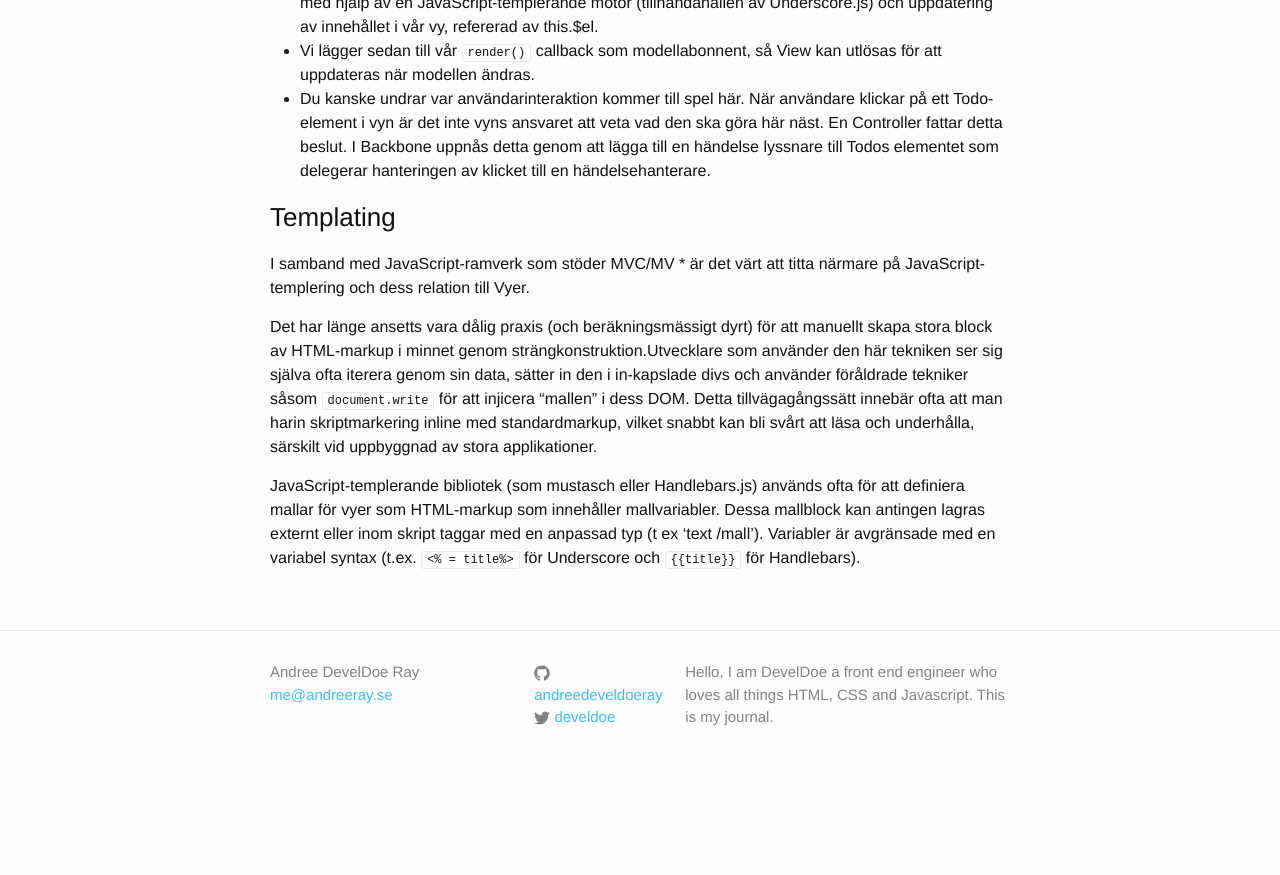
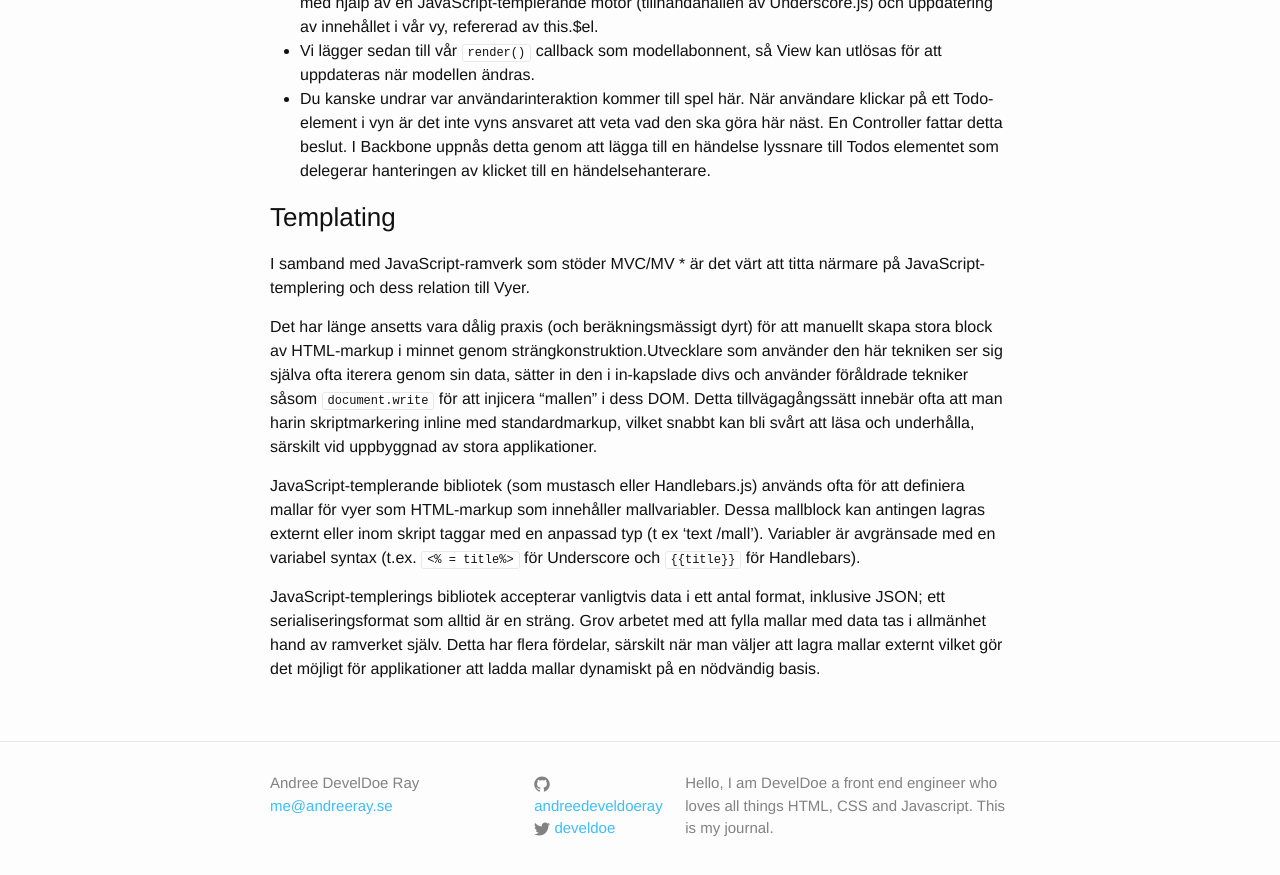
Before and after one commit to develdoe/develdoe.github.io, a Jekyll site: the page built from _posts/2017-10-26-backbonejs-implementeringsspecifikationer.md, in a window 1280 px wide and 900 px high, scrolled down 1490 px. Shown: the top 875 px of the window. Built offline with Jekyll 4.4.1, drawn with Linux system fonts in a browser that asks for light colours; before the commit the page ends 2279 px from its top, so only the background shows below that.

Commit message:
Update 2017-10-26-backbonejs-implementeringsspecifikationer.md

```diff
--- a/_posts/2017-10-26-backbonejs-implementeringsspecifikationer.md
+++ b/_posts/2017-10-26-backbonejs-implementeringsspecifikationer.md
@@ -33,3 +33,5 @@ I samband med JavaScript-ramverk som stöder MVC/MV * är det värt att titta n
 Det har länge ansetts vara dålig praxis (och beräkningsmässigt dyrt) för att manuellt skapa stora block av HTML-markup i minnet genom strängkonstruktion.Utvecklare som använder den här tekniken ser sig själva ofta iterera genom sin data, sätter in den i in-kapslade divs och använder föråldrade tekniker såsom `document.write` för att injicera "mallen" i dess DOM. Detta tillvägagångssätt innebär ofta att man harin skriptmarkering inline med standardmarkup, vilket snabbt kan bli svårt att läsa och underhålla, särskilt vid uppbyggnad av stora applikationer.
 
 JavaScript-templerande bibliotek (som mustasch eller Handlebars.js) används ofta för att definiera mallar för vyer som HTML-markup som innehåller mallvariabler. Dessa mallblock kan antingen lagras externt eller inom skript taggar med en anpassad typ (t ex 'text /mall'). Variabler är avgränsade med en variabel syntax (t.ex. `<% = title%>` för Underscore och `{%raw%}{{title}}{%endraw%}` för Handlebars).
+
+JavaScript-templerings bibliotek accepterar vanligtvis data i ett antal format, inklusive JSON; ett serialiseringsformat som alltid är en sträng. Grov arbetet med att fylla mallar med data tas i allmänhet hand av ramverket själv. Detta har flera fördelar, särskilt när man väljer att lagra mallar externt vilket gör det möjligt för applikationer att ladda mallar dynamiskt på en nödvändig basis.
```
